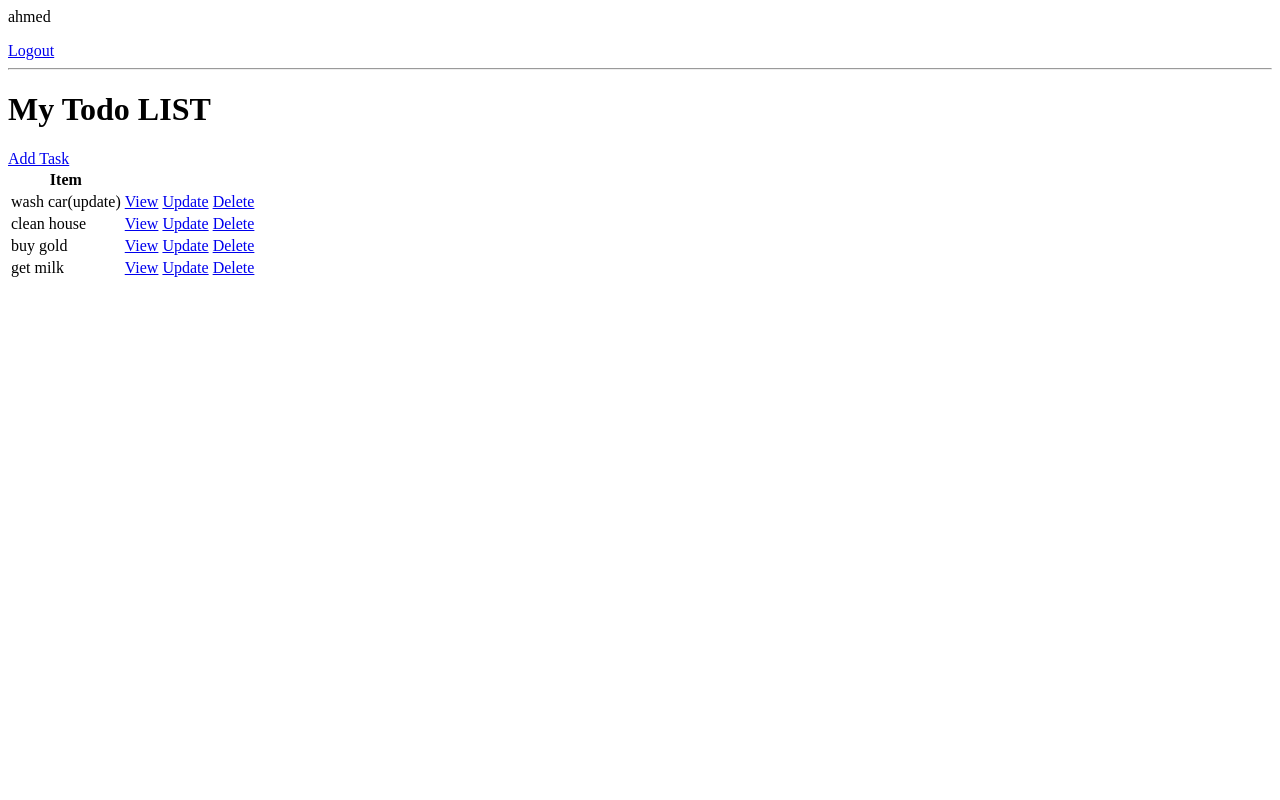
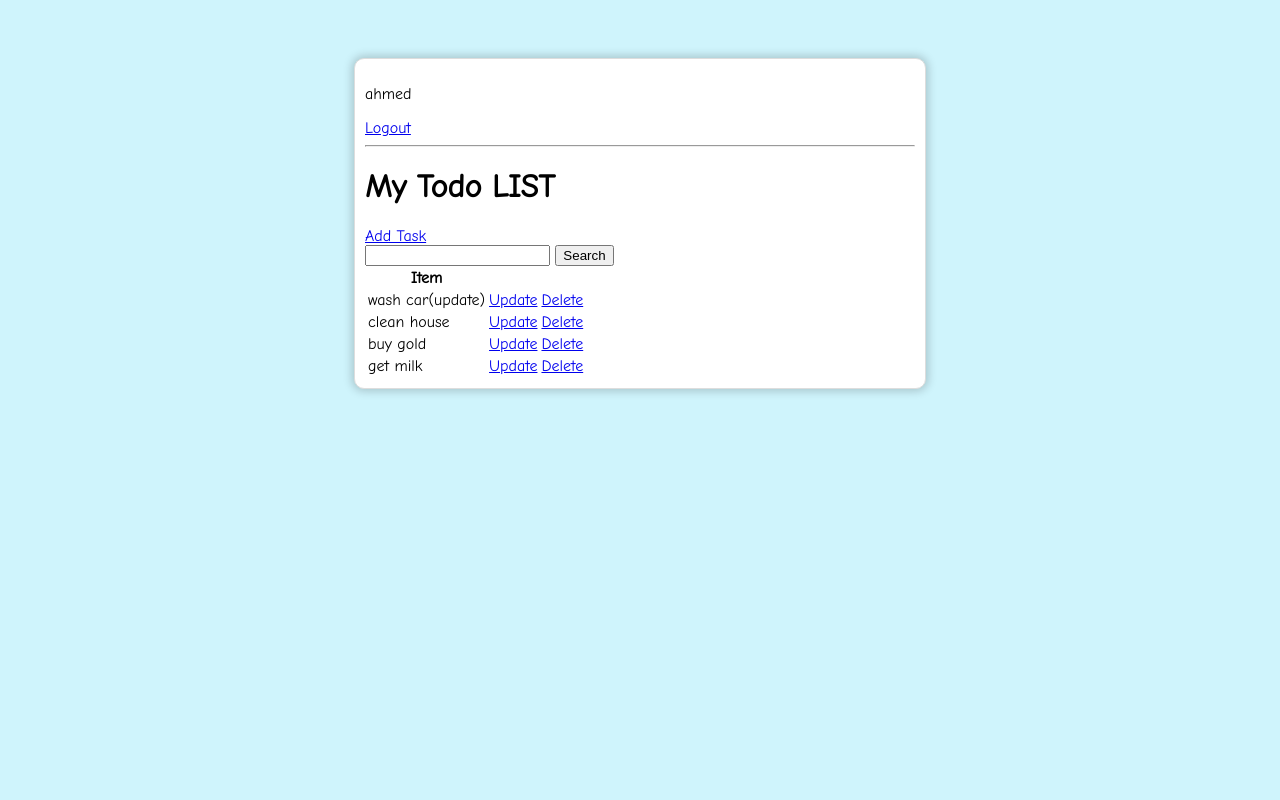
Before and after one commit to ahmed6394/DjangoTodoList, a Django app: page / in a window 1280 px wide. Run offline with Django 4.2, Linux system fonts and the light colour scheme; a user stored in the database is signed in; data comes from the database, SQL or seed files in the repository; both versions use the stored data as it was after the commit.

Commit message:
after main css

```diff
--- a/todo/templates/todo/delete.html
+++ b/todo/templates/todo/delete.html
@@ -1,6 +1,10 @@
+{% extends "todo/main.html" %}
+{% block content %}
+
 <a href="{% url 'tasks' %}">Go to home</a>
 <form method="POST" action="">
   {% csrf_token %}
   <p>Are you sure you want to delete the task? "{{task}}"</p>
   <input type="submit" value="Delete" />
 </form>
+{% endblock content %}
--- a/todo/templates/todo/login.html
+++ b/todo/templates/todo/login.html
@@ -1,3 +1,6 @@
+{% extends "todo/main.html" %}
+{% block content %}
+
 <h1>Login</h1>
 
 <form method="POST">
@@ -8,3 +11,6 @@
 <p>
   Don't you have an account? <a href="{% url 'register' %}">Register Here</a>
 </p>
+
+
+{% endblock content %}
--- /dev/null
+++ b/todo/templates/todo/main.html
@@ -0,0 +1,35 @@
+<!DOCTYPE html>
+<html lang="en">
+  <head>
+    <meta charset="UTF-8" />
+    <meta name="viewport" content="width=device-width, initial-scale=1.0" />
+    <title>To Do List</title>
+    <meta name="viewport" content="width=device-width, initial-scale=1" />
+    <link rel="preconnect" href="https://fonts.googleapis.com">
+    <link rel="preconnect" href="https://fonts.gstatic.com" crossorigin>
+    <link href="https://fonts.googleapis.com/css2?family=Comic+Neue&display=swap" rel="stylesheet">
+
+    <style>
+      body {
+        background-color: #cff4fc;
+        font-family: 'Comic Neue', cursive;
+        padding-top: 50px;
+      }
+
+
+      .container {
+        max-width: 550px;
+        margin: auto;
+        border-radius: 10px;
+        padding: 10px;
+        background-color: #fff;
+        border: 1px solid #dddddd;
+        box-shadow: 0px 0px 10px 2px rgba(0, 0, 0, 0.2);
+      }
+    </style>
+  </head>
+
+  <body>
+    <div class="container">{% block content %} {% endblock content %}</div>
+  </body>
+</html>
--- a/todo/templates/todo/register.html
+++ b/todo/templates/todo/register.html
@@ -1,3 +1,7 @@
+{% extends "todo/main.html" %}
+{% block content %}
+
+
 <h1>Register</h1>
 
 <form method="POST">
@@ -6,3 +10,4 @@
 </form>
 
 <p>Already have an account? <a href="{% url 'login' %}">Login Here</a></p>
+{% endblock content %}
--- a/todo/templates/todo/task_form.html
+++ b/todo/templates/todo/task_form.html
@@ -1,3 +1,7 @@
+
+{% extends "todo/main.html" %}
+{% block content %}
+
 <h1>Task Form</h1>
 <form method="POST" action="">
   {% csrf_token %}
@@ -5,3 +9,4 @@
   {{form.as_p}}
   <input type="submit" value="Submit" />
 </form>
+{% endblock content %}
--- a/todo/templates/todo/task_list.html
+++ b/todo/templates/todo/task_list.html
@@ -1,14 +1,23 @@
+{% extends "todo/main.html" %}
+{% block content %}
+
 {% if request.user.is_authenticated %}
-<p>{{request.user}}</p>
-<a href="{% url 'logout' %}">Logout</a>
+  <p>{{request.user}}</p>
+  <a href="{% url 'logout' %}">Logout</a>
 {% else %}
-<a href="{% url 'login' %}">Login</a>
+  <a href="{% url 'login' %}">Login</a>
 
 {% endif %}
 
 <hr />
 <h1>My Todo LIST</h1>
 <a href="{%url 'task-create'%}">Add Task</a>
+
+<form>
+  <input type="text" name="search-area" value="{{search_input}}" />
+  <input type="submit" value="Search" />
+</form>
+
 <table>
   <tr>
     <th>Item</th>
@@ -17,7 +26,6 @@
   {% for task in tasks %}
   <tr>
     <td>{{task.title}}</td>
-    <td><a href="{% url 'task' task.id%}">View</a></td>
     <td><a href="{% url 'task-update' task.id%}">Update</a></td>
     <td><a href="{% url 'task-delete' task.id%}">Delete</a></td>
     <td></td>
@@ -27,3 +35,7 @@
   <h3>No task in list</h3>
   {% endfor %}
 </table>
+
+
+
+{% endblock content %}
--- a/todo/views.py
+++ b/todo/views.py
@@ -1,5 +1,5 @@
 from typing import Any
-from django.shortcuts import render
+from django.shortcuts import redirect, render
 from django.views.generic.list import ListView
 from django.views.generic.detail import DetailView
 from django.views.generic.edit import CreateView, UpdateView, DeleteView,FormView
@@ -33,6 +33,11 @@ class RegisterPage(FormView):
             login(self.request,user)
         return super(RegisterPage,self).form_valid(form)
 
+    def get(self, *args, **kwargs):
+        if self.request.user.is_authenticated:
+            return redirect("tasks")
+        return super(RegisterPage, self).get(*args, **kwargs)
+
 
 class TaskList(LoginRequiredMixin, ListView):
     model = Task
@@ -42,6 +47,13 @@ class TaskList(LoginRequiredMixin, ListView):
         context = super().get_context_data(**kwargs)
         context['tasks'] = context['tasks'].filter(user=self.request.user)
         context['count'] = context['tasks'].filter(complete = False).count()
+
+        #Search option
+        search_input = self.request.GET.get('search-area') or ''
+        if search_input:
+            context['tasks']=context['tasks'].filter(title__icontains=search_input)
+        context['search_input']=search_input
+
         return context
 
 class TaskDetail(LoginRequiredMixin, DetailView):
```
Also changed, not shown: db.sqlite3.
